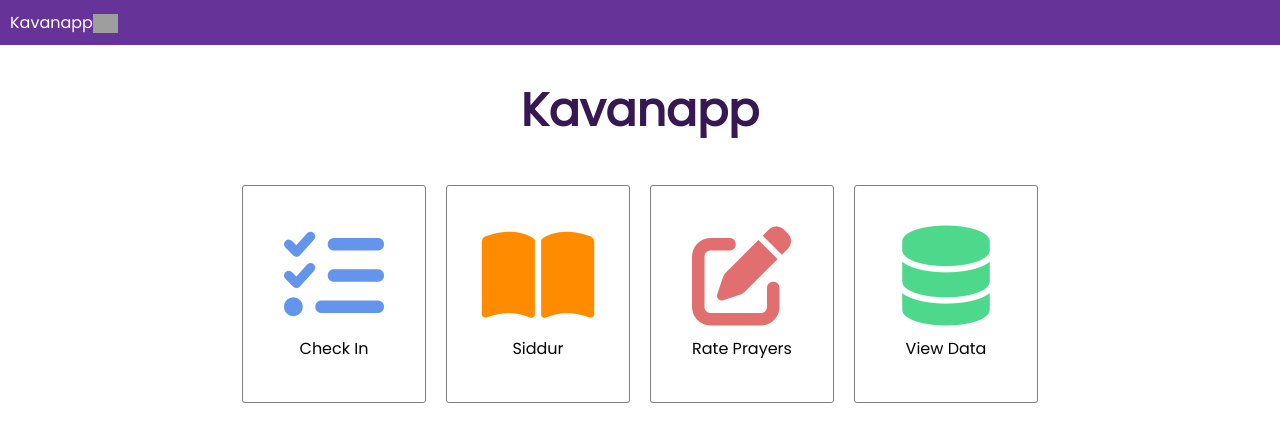
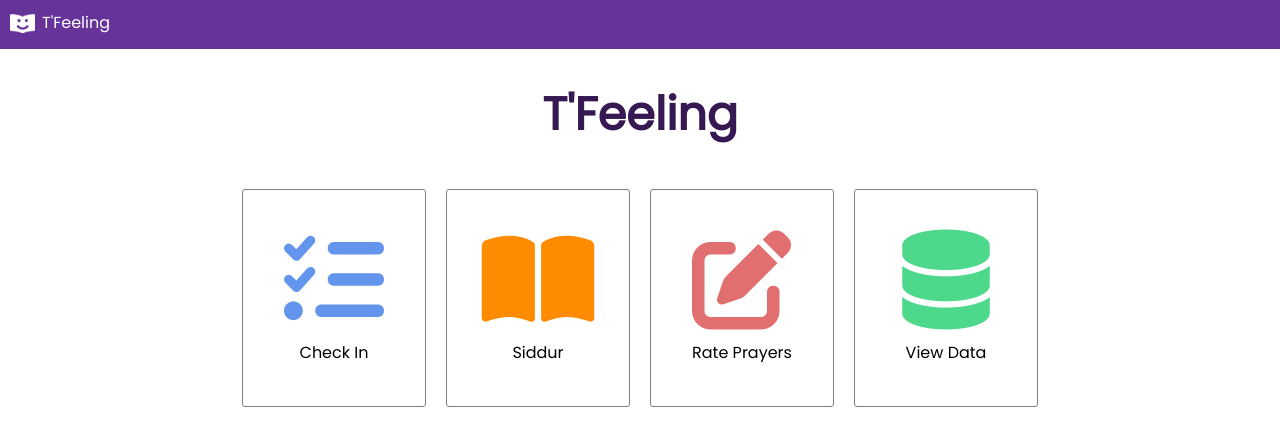
Before and after one commit to matankb/tfillah-feelings, a React (Create React App) app: page / in a window 1280 px wide. Shown: the top 446 px of the page. Built offline with nearby package versions, Linux system fonts and the light colour scheme; no server answers; grey boxes are pictures that could not be loaded.

Commit message:
Rename app to "T'Feeling"

```diff
--- a/public/index.html
+++ b/public/index.html
@@ -22,7 +22,7 @@
       work correctly both with client-side routing and a non-root public URL.
       Learn how to configure a non-root public URL by running `npm run build`.
     -->
-  <title>Kavanapp</title>
+  <title>T'Feeling</title>
 
   <!-- External Libraries -->
   <link rel='stylesheet' href='https://fonts.googleapis.com/css?family=Montserrat|Poppins:300,400|Rubik'>
--- a/src/components/Header/Header.tsx
+++ b/src/components/Header/Header.tsx
@@ -10,11 +10,11 @@ import style from './header.module.css'
 const Header = () => (
   <header className={style['header']}>
     <Link to="/" className={style['home-link']}>
-      Kavanapp
       {/* <i className={classNames('far fa-frown', style['logo-frown'])} />
       <i className={classNames('fas fa-smile', style['logo-smile'])} /> */}
       {/* <Logo className={style['logo']} color="white" /> */}
       <img src={logo} className={style['logo']} alt="" />
+      T'Feeling
     </Link>
   </header>
 )
--- a/src/components/Home/Home.tsx
+++ b/src/components/Home/Home.tsx
@@ -7,7 +7,7 @@ import style from './home.module.css'
 const Home = () => {
   return (
     <div className={style['home-wrap']}>
-      <h1>Kavanapp</h1>
+      <h1>T'Feeling</h1>
       <div className={style['section-buttons']}>
         <SectionButton name="Check In" icon="fas fa-tasks" color="cornflowerblue" linkTo="/check-in" />
         <SectionButton name="Siddur" icon="fas fa-book-open" color="darkorange" linkTo="/siddur" />
```
Also changed, not shown: src/components/Header/logo.png (added).
